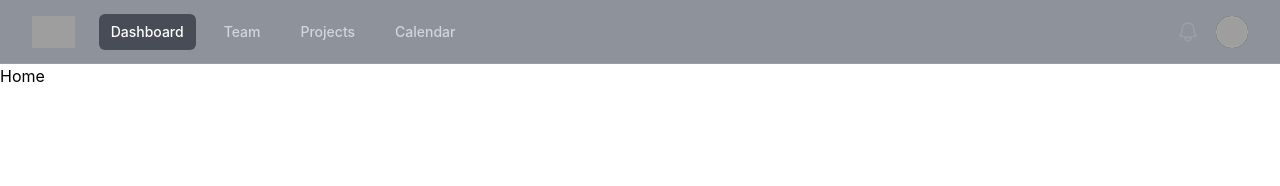
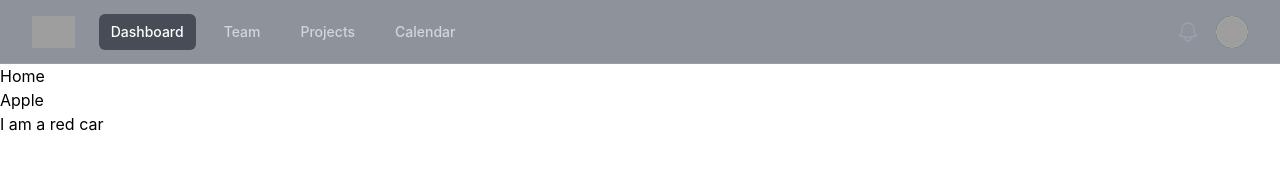
Before and after one commit to Hassanjaved17/React-Revision, a React (Vite) app: page / in a window 1280 px wide. Shown: the top 186 px of the page. Built offline with nearby package versions, Linux system fonts and the light colour scheme; grey boxes are pictures that could not be loaded.

Commit message:
"practice props in react.js"

```diff
--- /dev/null
+++ b/src/components/Car.jsx
@@ -0,0 +1,12 @@
+import React from 'react'
+
+const Car = (props) => {
+    return (
+        <div>
+
+            <h1>I am a {props.color} car</h1>
+        </div>
+    )
+}
+
+export default Car
--- a/src/components/Navbar.jsx
+++ b/src/components/Navbar.jsx
@@ -1,4 +1,4 @@
-import React from "react";
+// import react from "react";
 import {
   Disclosure,
   DisclosureButton,
@@ -21,7 +21,7 @@ function classNames(...classes) {
   return classes.filter(Boolean).join(" ");
 }
 
-const Navbar = () => {
+const Navbar = ( { color } ) => {
   return (
     <Disclosure
       as="nav"
--- a/src/pages/Home.jsx
+++ b/src/pages/Home.jsx
@@ -1,14 +1,22 @@
 // import React from 'react'
 
+import Car from "../components/Car";
 import Navbar from "../components/Navbar"
 
 const Home = () => {
+
+const x = 5;
+
+
   return (
       <>
       <Navbar/>
       <div>Home</div>
+      <h1>{(x) < 10 ? "Apple" : "Banana"}</h1>
+      <Car color="red"/>
       </>
   )
 }
 
+
 export default Home
```
